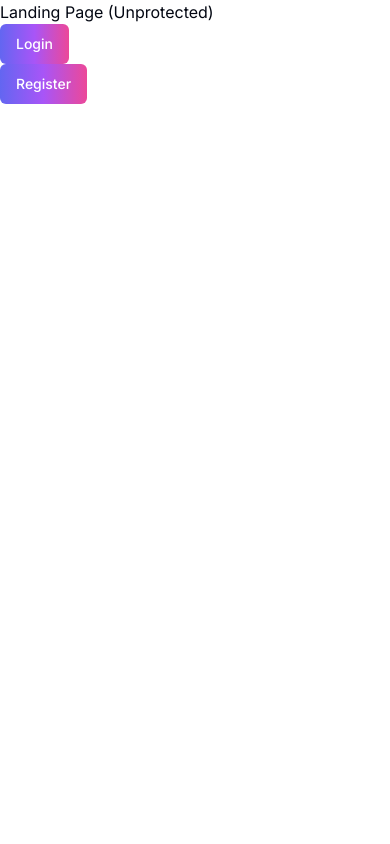
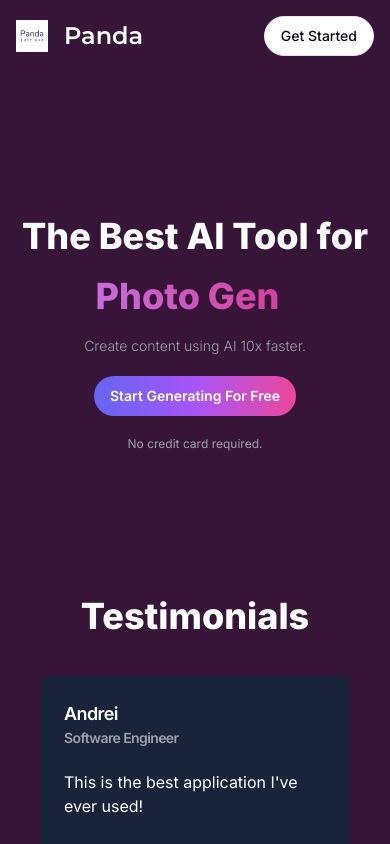
Before and after one commit to Gherman-Andrei/ai-saas, a Next.js app: page / in a window 390 px wide. Built offline with nearby package versions, Linux system fonts and the light colour scheme; no server answers.

Commit message:
Landing Page Done

```diff
--- /dev/null
+++ b/app/(landing)/layout.tsx
@@ -0,0 +1,15 @@
+const LandingLayout = ({
+    children
+  }: {
+    children: React.ReactNode;
+  }) => {
+    return (
+      <main className="h-full bg-[#361539] overflow-auto">
+        <div className="mx-auto max-w-screen-xl h-full w-full">
+          {children}
+        </div>
+      </main>
+     );
+  }
+
+  export default LandingLayout;
--- a/app/(landing)/page.tsx
+++ b/app/(landing)/page.tsx
@@ -1,27 +1,14 @@
-import {Button} from "@/components/ui/button";
-import Link from "next/link";
+import {LandingNavbar} from "@/components/landing-navbar";
+import {LandingHero}   from "@/components/landing-hero";
+import { LandingComponent } from "@/components/landing-comp";
 
-
-
-
-const LandingPage = async () => {
+const LandingPage = () => {
     return (
-        <div> Landing Page (Unprotected)
-            <div>
-             <Link href="/Login">
-            <Button variant="premium">
-               Login
-            </Button>
-            </Link>
-        </div>
-        <div>
-             <Link href="/Register">
-            <Button variant = "premium">
-               Register
-            </Button>
-            </Link>
-        </div>
-        </div>
+       <div className="h-full">
+            <LandingNavbar/>
+            <LandingHero/>
+            <LandingComponent />
+       </div>
 
     );
 }
--- /dev/null
+++ b/components/landing-comp.tsx
@@ -0,0 +1,49 @@
+import { Card, CardContent, CardHeader, CardTitle } from "@/components/ui/card";
+
+const testimonials = [
+  {
+    name: "Andrei",
+    title: "Software Engineer",
+    description: "This is the best application I've ever used!",
+  },
+  {
+    name: "Andrei",
+    title: "Software Engineer",
+    description: "I use this daily for generating new photos!",
+  },
+  {
+    name: "Andrei",
+    title: "Software Engineer",
+    description: "This app has changed my life, cannot imagine working without it!",
+  },
+  {
+    name: "Andrei",
+    title: "Software Engineer",
+    description: "The best in class, definitely worth the premium subscription!",
+  },
+];
+
+export const LandingComponent = () => {
+  return (
+    <div className="px-10 pb-20">
+      <h2 className="text-center text-4xl text-white font-extrabold mb-10">Testimonials</h2>
+      <div className="grid grid-cols-1 sm:grid-cols-2 md:grid-cols-3 lg:grid-cols-4 gap-4">
+        {testimonials.map((item) => (
+          <Card key={item.description} className="bg-[#192339] border-none text-white">
+            <CardHeader>
+              <CardTitle className="flex items-center gap-x-2">
+                <div>
+                  <p className="text-lg">{item.name}</p>
+                  <p className="text-zinc-400 text-sm">{item.title}</p>
+                </div>
+              </CardTitle>
+              <CardContent className="pt-4 px-0">
+                {item.description}
+              </CardContent>
+            </CardHeader>
+          </Card>
+        ))}
+      </div>
+    </div>
+  )
+}
--- /dev/null
+++ b/components/landing-hero.tsx
@@ -0,0 +1,44 @@
+"use client"
+
+import TypewriterComponent from "typewriter-effect";
+import { useAuth } from "@clerk/nextjs"
+import Link from "next/link";
+import { Button } from "@/components/ui/button";
+
+export const LandingHero= () => {
+   const { isSignedIn } =useAuth();
+
+
+    return (
+        <div className="text-white font-bold py-36 text-center space-y-5">
+            <div className="text-4xl sm:text-5xl md:text-6xl lg:text-7xl space-y-5 font-extrabold">
+                <h1>
+                    The Best AI Tool for
+                </h1>
+                <div className="text-transparent bg-clip-text bg-gradient-to-r from-purple-400 to-pink-600">
+                    <TypewriterComponent
+                    options = {{
+                        strings: ["Chatbot.",
+                        "Photo Generation.",
+                        "Music Generation.",
+                         "Video Generation.",
+                         "Code Generation."],autoStart:true,loop:true
+                    }} />
+                </div>
+            </div>
+            <div className="text-sm md:text-xl font-light text-zinc-400">
+            Create content using AI 10x faster.
+            </div>
+            <div>
+            <Link href ={isSignedIn ? "/dashboard" : "/sing-up"}>
+                <Button variant="premium" className="md:text-lg p-4 md:p-6 rounded-full font-semibold">
+                    Start Generating For Free
+                </Button>
+            </Link>
+      </div>
+      <div className="text-zinc-400 text-xs md:text-sm font-normal">
+        No credit card required.
+      </div>
+    </div>
+  );
+};
--- /dev/null
+++ b/components/landing-navbar.tsx
@@ -0,0 +1,42 @@
+"use client";
+
+import { Montserrat } from "next/font/google";
+import Image from "next/image";
+import Link from "next/link";
+import { useAuth } from "@clerk/nextjs";
+
+
+import { cn } from "@/lib/utils";
+import { Button } from "@/components/ui/button";
+
+const font = Montserrat({
+    weight: "600",
+    subsets: ["latin"]
+});
+
+export const LandingNavbar = () =>{
+    const {isSignedIn} = useAuth();
+
+    return (
+        <nav className="p-4 bg-transparent flex items-center justify-between">
+            <Link href= "/" className="flex items-center">
+            <div className="relative h-8 w-8 mr-4">
+          <Image fill alt="Logo" src="/logo-color.png" />
+        </div>
+                <h1 className={cn("text-2xl font bold text-white",font.className)}>
+                    Panda
+                </h1>
+            </Link>
+            <div className="flex items-center gap-x-2">
+                <Link href ={isSignedIn ? "/dashboard" : "/sing-up"}>
+                    <Button variant= "outline" className="rounded-full">
+                            Get Started
+                    </Button>
+                </Link>
+            </div>
+        </nav>
+
+
+
+    )
+}
--- a/package.json
+++ b/package.json
@@ -52,7 +52,7 @@
     "tailwindcss": "3.3.2",
     "tailwindcss-animate": "^1.0.6",
     "typescript": "5.1.6",
-    "typewriter-effect": "^2.20.1",
+    "typewriter-effect": "^2.21.0",
     "zod": "^3.22.2",
     "zustand": "^4.4.4"
   },
```
Also changed, not shown: 1 other file (tests, documents, lock files or other folders).
